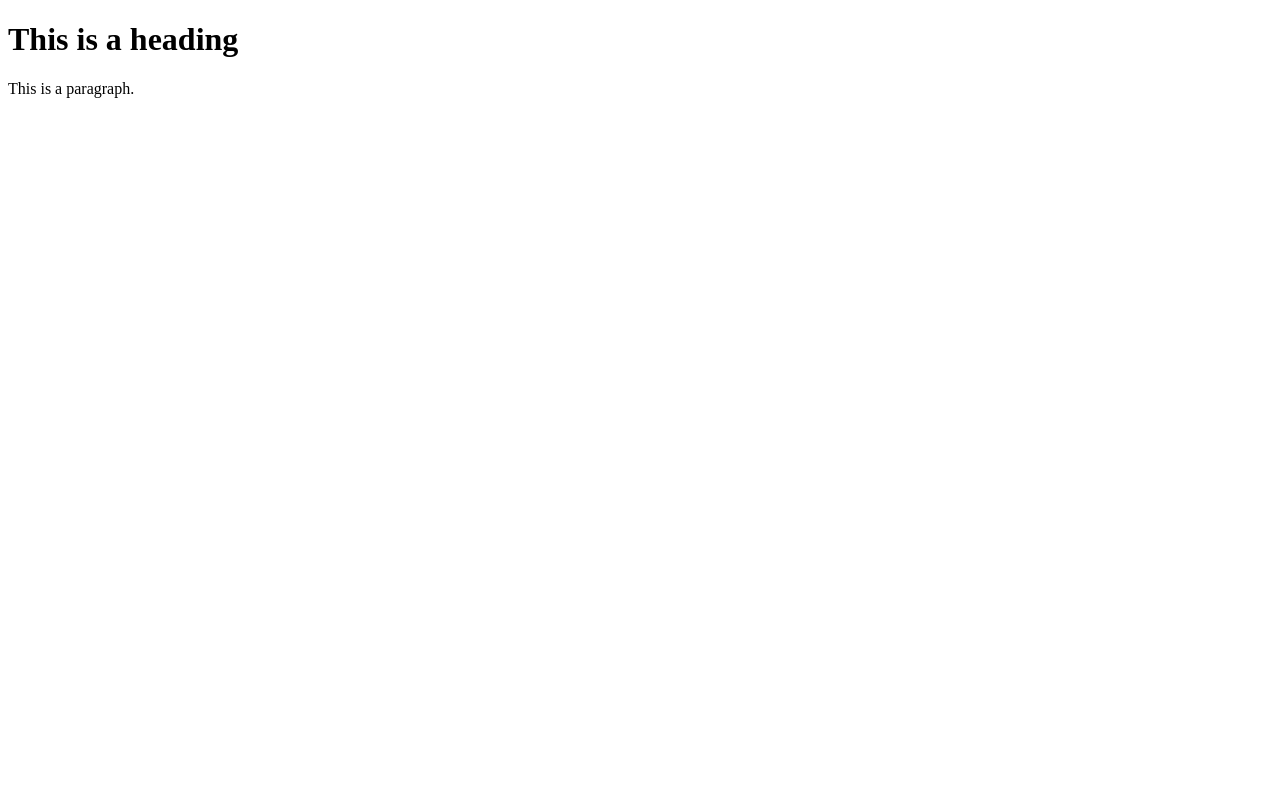
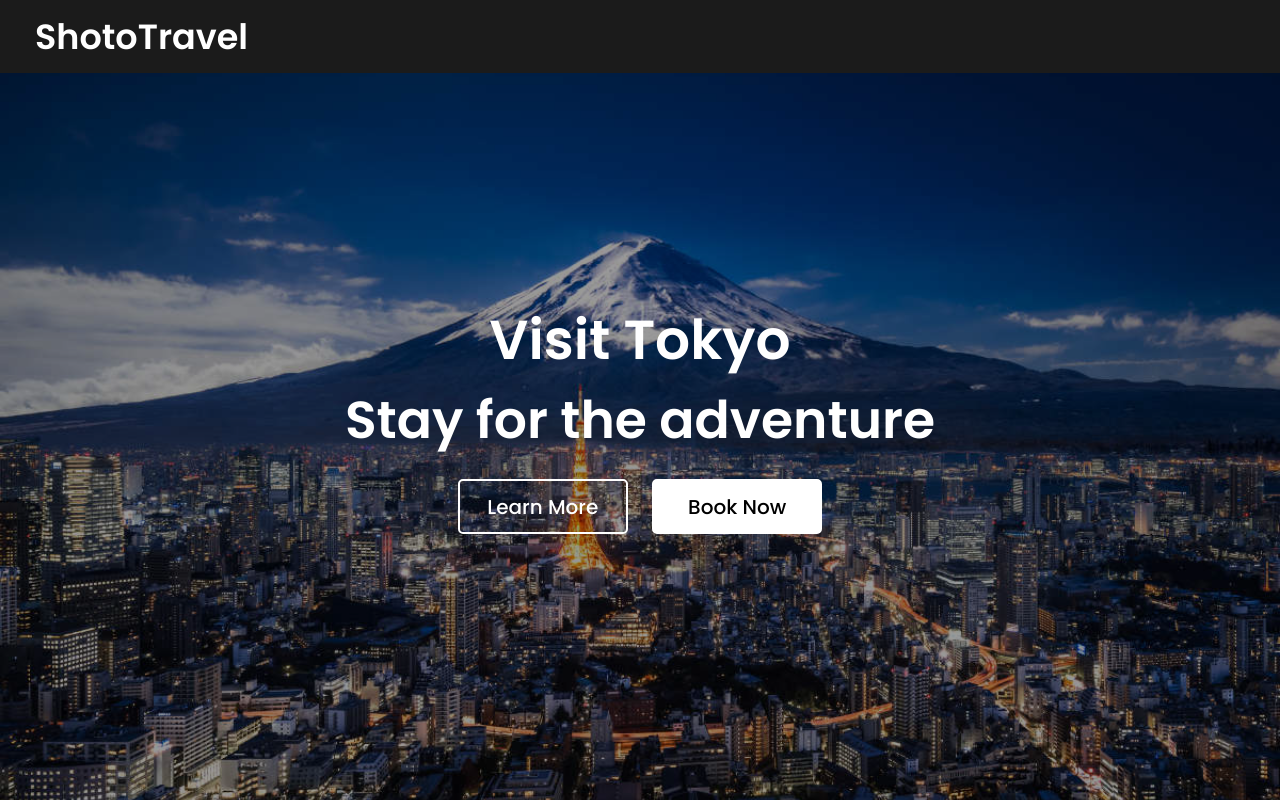
Before and after one commit to Bfilipenko1/TravelWebite, a plain HTML site: page index.html in a window 1280 px wide. Shown: the top 800 px of the page. Drawn offline with Linux system fonts and the light colour scheme.

Commit message:
Added logo with bar on top and pictures.

```diff
--- a/index.html
+++ b/index.html
@@ -1,10 +1,29 @@
 <!DOCTYPE html>
-<html>
-<title>HTML Tutorial</title>
+<html lang="en" dir="ltr">
+  <head>
+    <meta charset="UTF-8">
+    <meta name="viewport" content="width=device-width, initial-scale=1.0">
+    <link rel="stylesheet" href="styles.css">
+    <link rel="stylesheet" href="https://cdnjs.cloudflare.com/ajax/libs/font-awesome/5.15.2/css/all.min.css"/>
+   </head>
 <body>
-
-<h1>This is a heading</h1>
-<p>This is a paragraph.</p>
-
+  <nav>
+    <div class="menu">
+      <div class="logo">
+        <a href="#">ShotoTravel</a>
+  </nav>
+  <div class="img"></div>
+  <div class="center">
+    <div class="title">Visit Tokyo</div>
+    <div class="sub_title">Stay for the adventure</div>
+    <div class="btns">
+      <button>Learn More</button>
+      <button>Book Now</button>
+    </div>
+  </div>
+  <div class="img2"></div>
+  <div class="center">
+    </div>
+  </div>
 </body>
 </html>
--- /dev/null
+++ b/styles.css
@@ -0,0 +1,126 @@
+@import url('https://fonts.googleapis.com/css2?family=Poppins:wght@200;300;400;500;600;700&display=swap');
+*{
+  margin: 0;
+  padding: 0;
+  box-sizing: border-box;
+  font-family: 'Poppins',sans-serif;
+}
+::selection{
+  color: #000;
+  background: #fff;
+}
+nav{
+  position: fixed;
+  background: #1b1b1b;
+  width: 100%;
+  padding: 10px 0;
+  z-index: 12;
+}
+nav .menu{
+  max-width: 1250px;
+  margin: auto;
+  display: flex;
+  align-items: center;
+  justify-content: space-between;
+  padding: 0 20px;
+}
+.menu .logo a{
+  text-decoration: none;
+  color: #fff;
+  font-size: 35px;
+  font-weight: 600;
+}
+.menu ul{
+  display: inline-flex;
+}
+.menu ul li{
+  list-style: none;
+  margin-left: 7px;
+}
+.menu ul li:first-child{
+  margin-left: 0px;
+}
+.menu ul li a{
+  text-decoration: none;
+  color: #fff;
+  font-size: 18px;
+  font-weight: 500;
+  padding: 8px 15px;
+  border-radius: 5px;
+  transition: all 0.3s ease;
+}
+.menu ul li a:hover{
+  background: #fff;
+  color: black;
+}
+.img{
+  background: url(asia-japan-tokyo-city-view-large.jpg)no-repeat;
+  width: 100%;
+  height: 100vh;
+  background-size: cover;
+  background-position: center;
+  position: relative;
+}
+.img::before{
+  content: '';
+  position: absolute;
+  height: 100%;
+  width: 100%;
+  background: rgba(0, 0, 0, 0.4);
+}
+.center{
+  position: absolute;
+  top: 52%;
+  left: 50%;
+  transform: translate(-50%, -50%);
+  width: 100%;
+  padding: 0 20px;
+  text-align: center;
+}
+.center .title{
+  color: #fff;
+  font-size: 55px;
+  font-weight: 600;
+}
+.center .sub_title{
+  color: #fff;
+  font-size: 52px;
+  font-weight: 600;
+}
+.center .btns{
+  margin-top: 20px;
+}
+.center .btns button{
+  height: 55px;
+  width: 170px;
+  border-radius: 5px;
+  border: none;
+  margin: 0 10px;
+  border: 2px solid white;
+  font-size: 20px;
+  font-weight: 500;
+  padding: 0 10px;
+  cursor: pointer;
+  outline: none;
+  transition: all 0.3s ease;
+}
+.center .btns button:first-child{
+  color: #fff;
+  background: none;
+}
+.btns button:first-child:hover{
+  background: white;
+  color: black;
+}
+.center .btns button:last-child{
+  background: white;
+  color: black;
+}
+.img2{
+    background: url(ramen.jpg)no-repeat;
+    width: 100%;
+    height: 100vh;
+    background-size: cover;
+    background-position: center;
+    position: relative;
+  }
```
Also changed, not shown: asia-japan-tokyo-city-view-large.jpg (added), ramen.jpg (added).
